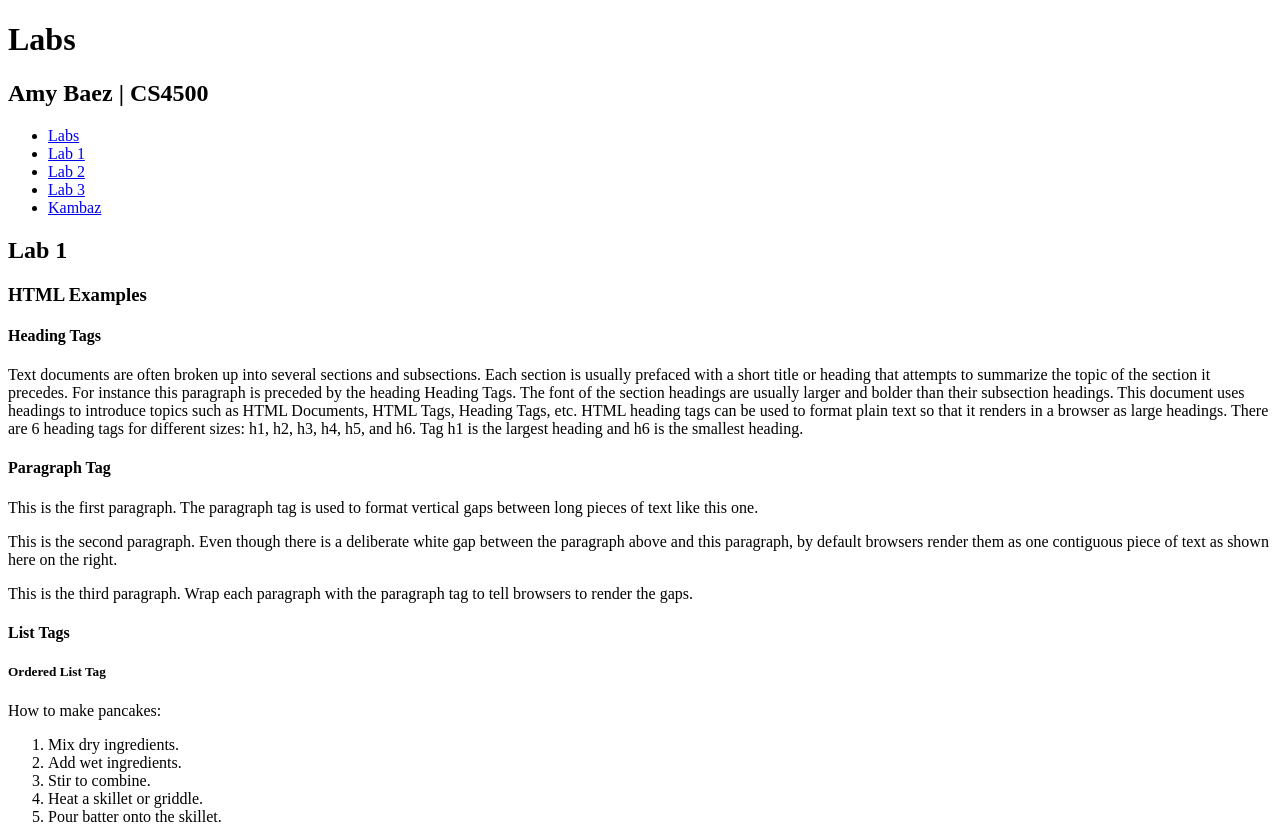
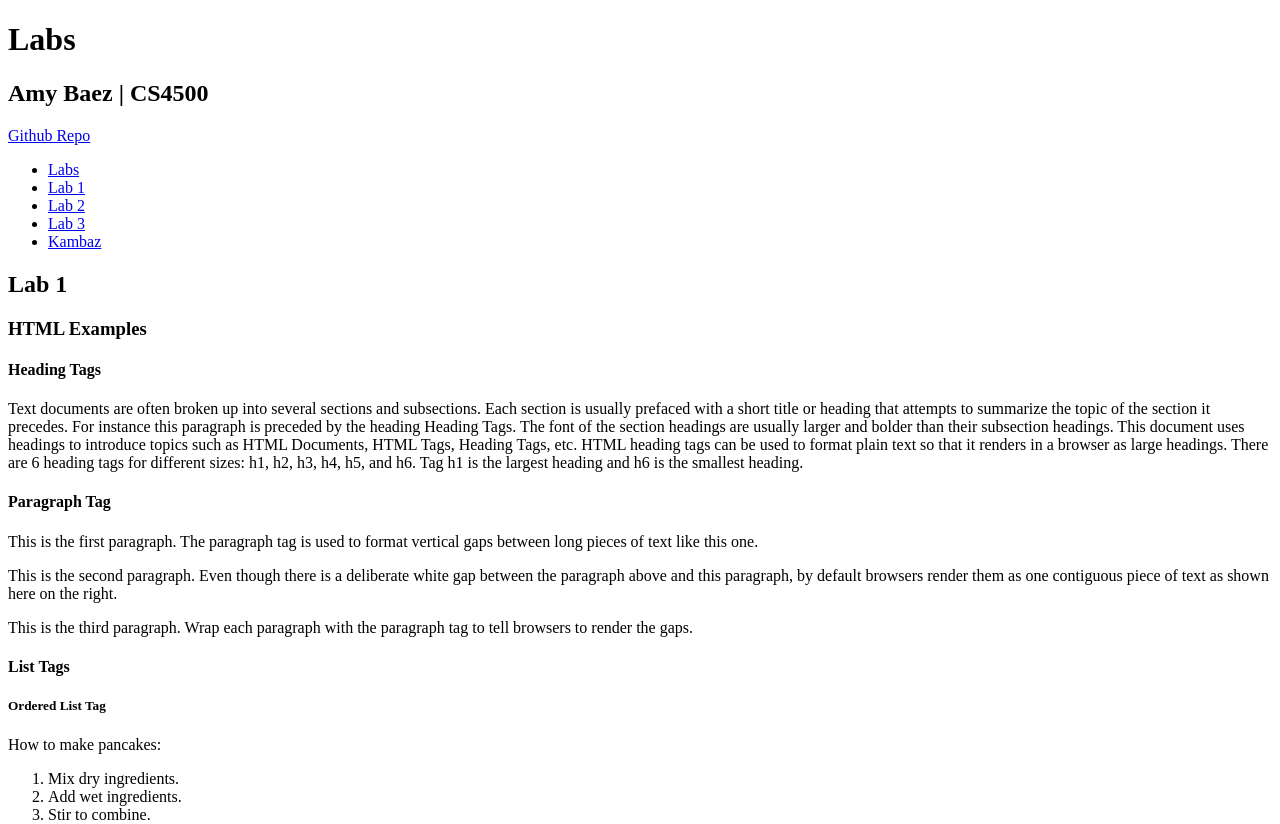
Before and after one commit to amyb25/kambaz-react-web-app, a React (Vite) app: page /#/Labs/Lab1 in a window 1280 px wide. Shown: the top 824 px of the page. Built offline with nearby package versions, Linux system fonts and the light colour scheme.

Commit message:
git link addition

```diff
--- a/src/Labs/Lab1/index.tsx
+++ b/src/Labs/Lab1/index.tsx
@@ -276,6 +276,12 @@
         <a href="https://www.lipsum.com" id="wd-lipsum">click here</a>
         to get dummy text<br />
       </div>
+      <div>
+        <h4>Git Hub Link Below:</h4>
+        Please
+        <a href="https://github.com/amyb25/kambaz-react-web-app" id="wd-github">click here</a>
+        for repo<br />
+      </div>
 
     </div>
   );
--- a/src/Labs/index.tsx
+++ b/src/Labs/index.tsx
@@ -9,6 +9,9 @@
         <div>
       <h1>Labs</h1>
       <h2>Amy Baez | CS4500</h2>
+      <div>
+        <a href="https://github.com/amyb25/kambaz-react-web-app" id="wd-github">Github Repo</a><br />
+      </div>
 
       <TOC />
       <Routes>
```
